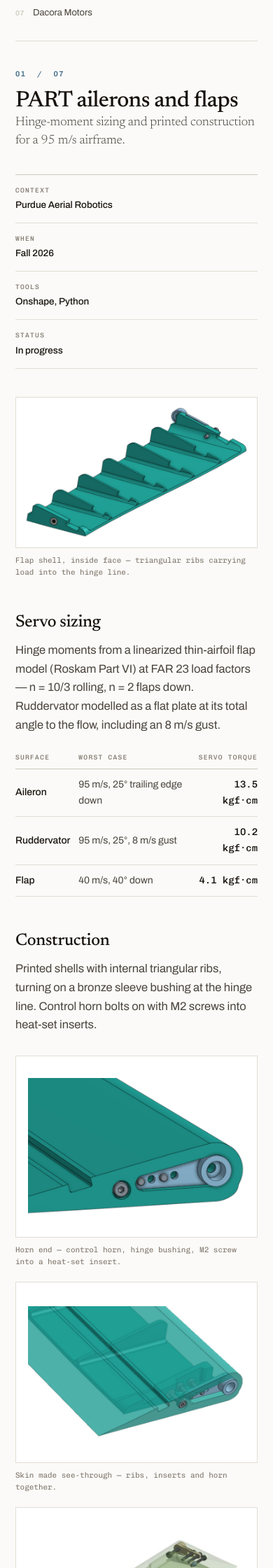
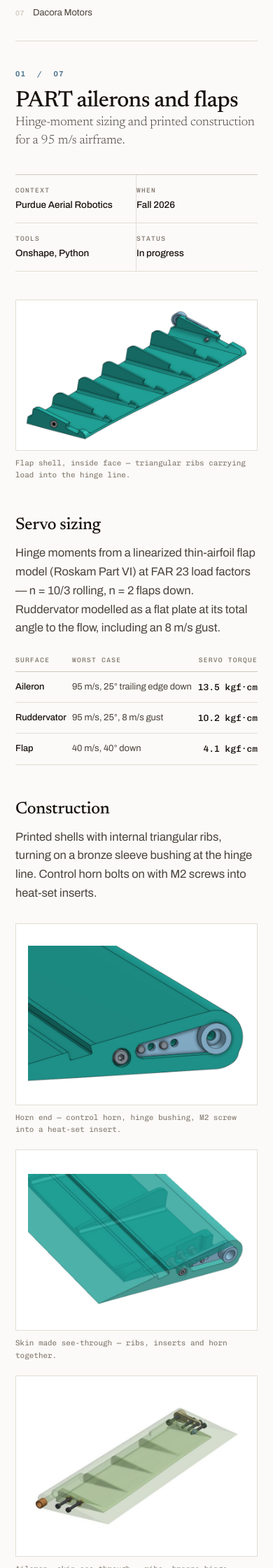
Before and after one commit to AaronDoubert/AaronDoubert.github.io, a Jekyll site: the page built from _projects/ailerons-flaps.md, in a window 390 px wide. Shown: the part 369-2609 px from the top of the page at 70% size. Built offline with Jekyll 4.4.1, drawn with Linux system fonts in a browser that asks for light colours.

Commit message:
Keep specs two-up on phones, tighten table at narrow widths
Four stacked spec rows wasted a screen at 375px; single column now only below 340px.

```diff
--- a/_sass/_style.scss
+++ b/_sass/_style.scss
@@ -697,6 +697,12 @@ pre code { background: none; border: 0; padding: 0; font-size: 1em; }
 
 @media (max-width: 420px) {
   .grid { grid-template-columns: minmax(0, 1fr); }
+  // Specs stay two-up down to here; four stacked rows wastes a screen.
+  table { font-size: 13px; }
+  tbody td, thead th { padding-right: 8px; }
+}
+
+@media (max-width: 340px) {
   .specs { grid-template-columns: minmax(0, 1fr); }
   .specs div { border-right: 0; border-bottom: 1px solid $line; }
   .specs div:last-child { border-bottom: 0; }
```
